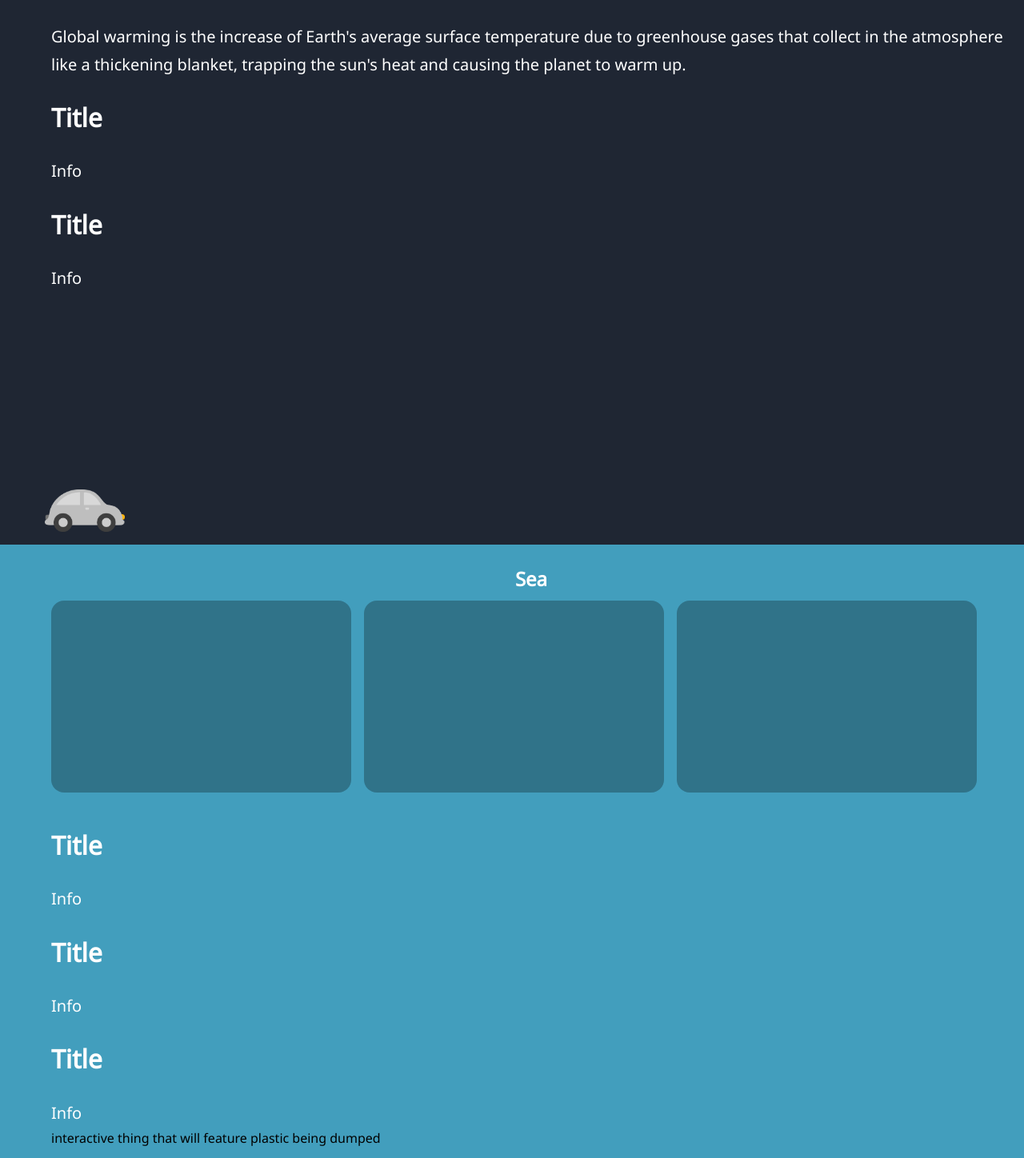
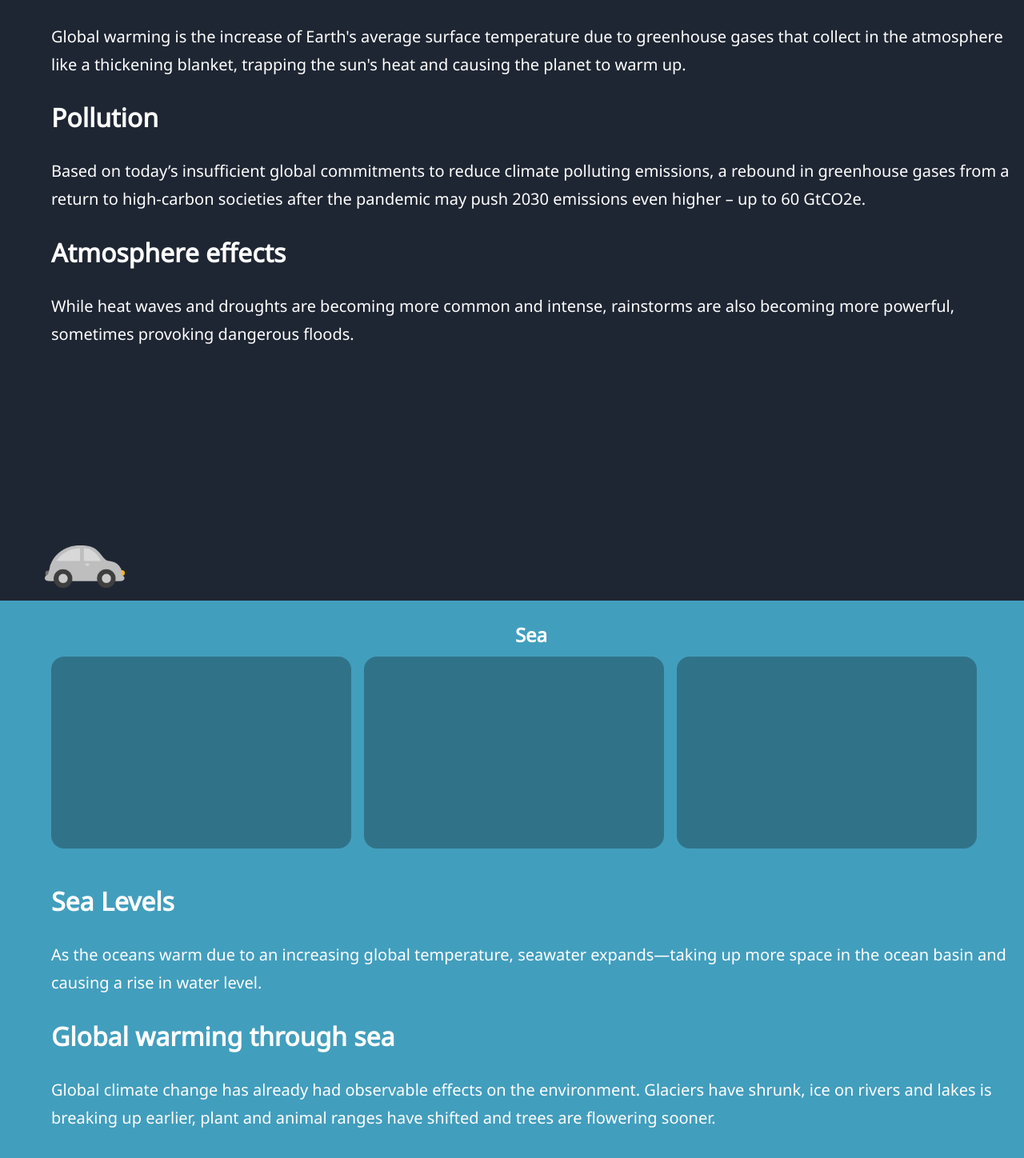
Before and after one commit to SupremeDonut/shshacks-2022, a React (Create React App) app: page / in a window 1280 px wide. Shown: the part 1409-2857 px from the top of the page at 80% size. Built offline with nearby package versions, Linux system fonts and the light colour scheme.

Commit message:
//Put in text

```diff
--- a/src/components/Air.js
+++ b/src/components/Air.js
@@ -57,18 +57,16 @@ class Air extends React.Component {
 				</div>
 			</div>
 			<div className="subsection air-pollution">
-				<h1>Greenhouse gases
-</h1>
-				<p> Global warming is the increase of Earth's average surface temperature due to greenhouse gases that collect in the atmosphere like a thickening blanket, trapping the sun's heat and causing the planet to warm up.
-</p>
+				<h1>Greenhouse gases</h1>
+				<p> Global warming is the increase of Earth's average surface temperature due to greenhouse gases that collect in the atmosphere like a thickening blanket, trapping the sun's heat and causing the planet to warm up.</p>
 			</div>
 			<div className="subsection ozone">
-			<h1>Title</h1>
-				<p>Info</p>
+			<h1> Pollution</h1>
+				<p> Based on today’s insufficient global commitments to reduce climate polluting emissions, a rebound in greenhouse gases from a return to high-carbon societies after the pandemic may push 2030 emissions even higher – up to 60 GtCO2e.</p>
 			</div>
 			<div className="subsection temp">
-			<h1>Title</h1>
-				<p>Info</p>
+			<h1> Atmosphere effects</h1>
+				<p>While heat waves and droughts are becoming more common and intense, rainstorms are also becoming more powerful, sometimes provoking dangerous floods.</p>
 			</div>
 			<div className="minigame">
 				<div className="smokes">{this.state.smokeList}</div>
--- a/src/components/Sea.js
+++ b/src/components/Sea.js
@@ -17,16 +17,17 @@ function Sea() {
 			</div>
 		</div>
 		<div className="subsection levels">
-		<h1>Title</h1>
-			<p>Info</p>
+		<h1>Sea Levels</h1>
+			<p>As the oceans warm due to an increasing global temperature, seawater expands—taking up more space in the ocean basin and causing a rise in water level.</p>
 		</div>
 		<div className="subsection marine">
-		<h1>Title</h1>
-			<p>Info</p>
+		<h1>Global warming through sea</h1>
+			<p> Global climate change has already had observable effects on the environment. Glaciers have shrunk, ice on rivers and lakes is breaking up earlier, plant and animal ranges have shifted and trees are flowering sooner.
+</p>
 		</div>
 		<div className="subsection plastic">
-		<h1>Title</h1>
-			<p>Info</p>
+		<h1>Coral reefs</h1>
+			<p>In the last 30 years, half of the world’s coral reefs have died due to climate change. In Jamaica, which lost 85% of its coral to hurricanes and pollution, “coral gardeners” are nurturing young corals.</p>
 		</div>
 		interactive thing that will feature plastic being dumped
 	</div>
```
Also changed, not shown: src/components/Land.js (+4 -9 lines).
